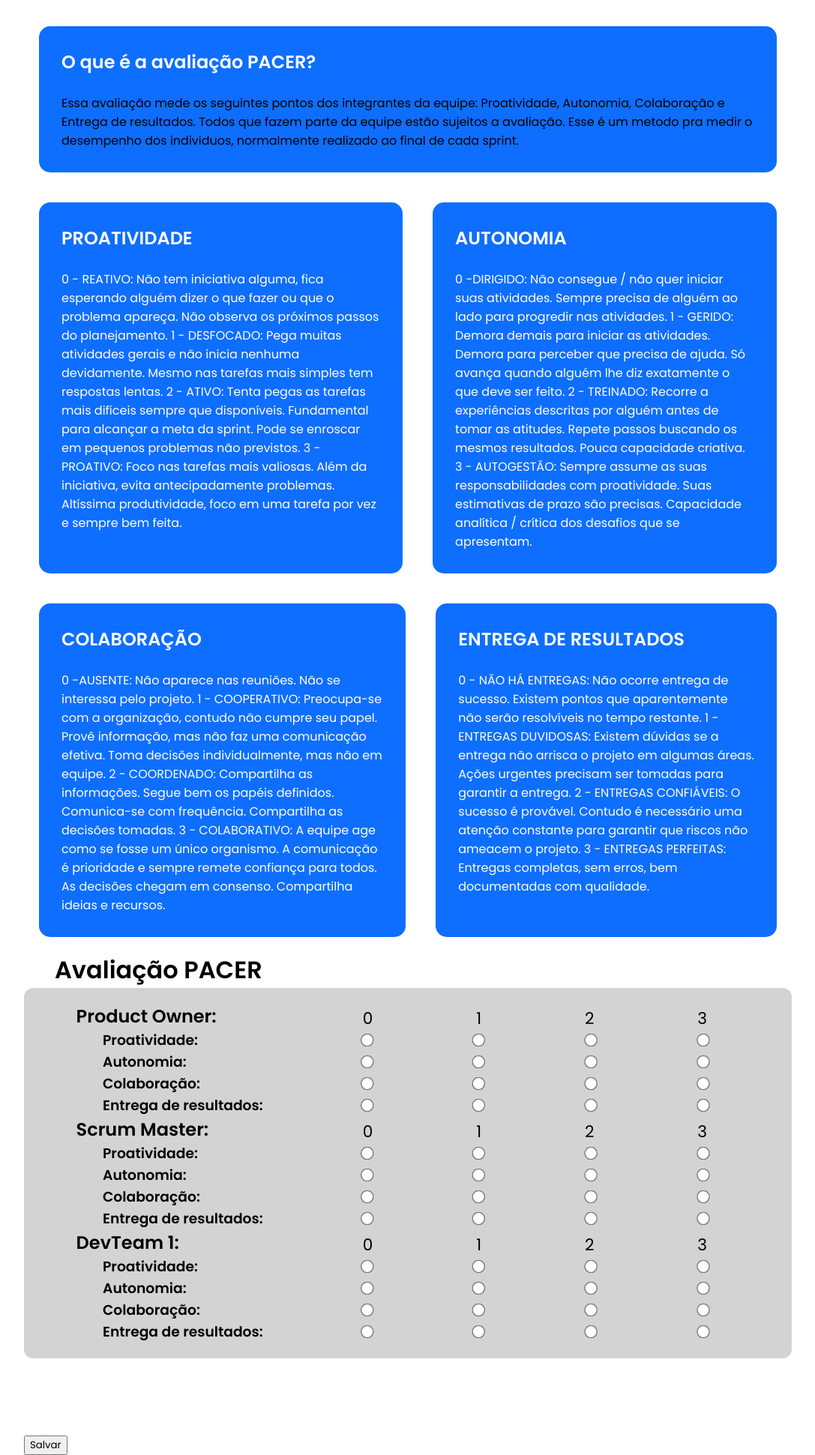
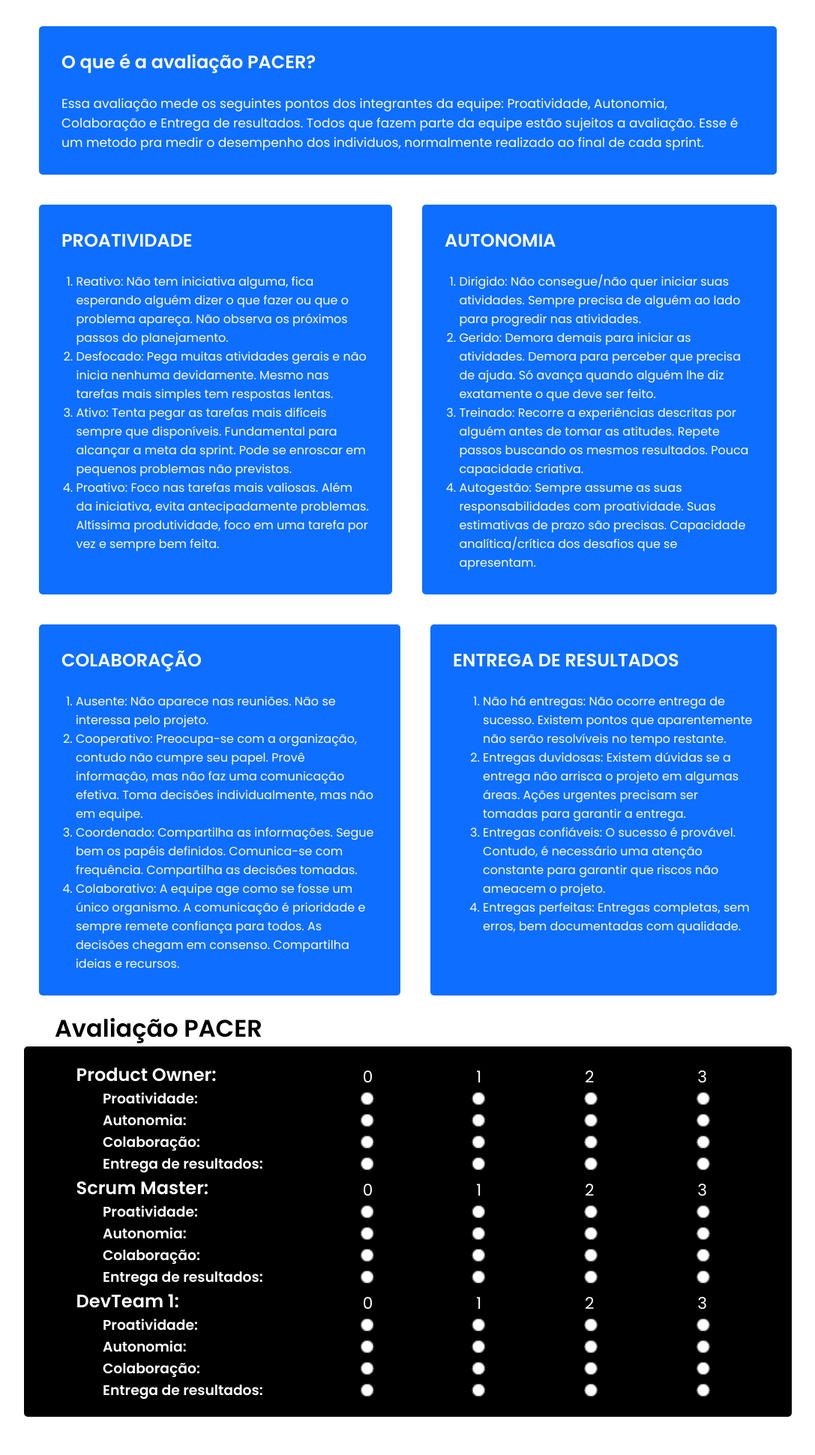
Before and after one commit to Phoenix-Team-Fatec/ScrumTutor, a Flask app: page /Pacer in a window 1280 px wide. Shown: the part 65-2006 px from the top of the page at 75% size, without its empty margins (96-1183 px from the left). Run offline with Flask 3, Linux system fonts and the light colour scheme.

Commit message:
Alteração de cores pag. pacer
O conteudo sobre as notas foi resumido e ordenado de 1 a 4 em uma <ol> e <li>, cor geral foi alterada.

```diff
--- a/SPRINT 2/static/CSS/style.css
+++ b/SPRINT 2/static/CSS/style.css
@@ -172,6 +172,10 @@ nav{
 .h2_pacer{
     margin-left: 0%;
     border-radius: 12px;
+    color: #ffffff;
+}
+.h3_pacer{
+    color: #ffffff;
 }
 .pacer_card{
     margin-right: 5%;
@@ -183,6 +187,7 @@ nav{
 }
 .pacer_check{
     width: 50%;
+    color: #ffffff;
     padding-right: 5%;
     display: flex;
     align-items: baseline;
@@ -196,8 +201,14 @@ nav{
 .pacer_card_geral{
     padding: 2%;
     margin-bottom: 10%;
-    background-color: lightgray ;
-    border-radius: 12px;
+    background-color: black;
+    border-radius: 5px;
+}
+.ol_pacer{
+    display: flex;
+    flex-direction: column;
+    text-align: left;
+    margin-left: -5%;
 }
 .card_dois{
 
@@ -209,37 +220,42 @@ nav{
     display: grid;
     grid-template-columns: auto auto auto auto;
 }
-
 .card_pacer {
     justify-content: center;
     display: flex;
     background-color:rgb(14, 110, 255);
-
-    border-radius: 15px;
+    border-radius: 5px;
     margin: 20px ;
     padding: 20px;
     transition: transform 0.3s ease;
-
 }
-
 .card_pacer:hover {
     transform: translateY(-8px); /* Efeito de elevação ao passar o mouse */
 }
-
 .card-content {
     flex: 1;
     padding: 10px;
 }
+.card-content li{
+    color: #ffffff;
+}
+.card-content h2{
+    color: #ffffff;
+}
+.card-content p{
+    color: #ffffff;
+}
 
+/*
 .card_pacer h2 {
     font-size: 1.5rem;
     margin: 0;
-    color: #ffffff;
+    color: white;
 }
 
 .card_pacer p {
     font-size: 1rem;
-    color: #ffffff;
+    color: white;
 }
 
 
@@ -250,7 +266,7 @@ nav{
 
 }
 
-
+*/
 
 /* Fim do PACER */
 
--- a/SPRINT 2/templates/pacer.html
+++ b/SPRINT 2/templates/pacer.html
@@ -6,11 +6,12 @@
     <div class="card-content">
         <h2><b>O que é a avaliação PACER?</b></h2>
         <br>
-
-
-                Essa avaliação mede os seguintes pontos dos integrantes da equipe: Proatividade, Autonomia, Colaboração e Entrega de resultados. Todos que fazem parte da equipe estão sujeitos a avaliação. Esse é um metodo pra medir o desempenho dos individuos, normalmente realizado ao final de cada sprint.
-
-
+            <p>
+            Essa avaliação mede os seguintes pontos dos integrantes da equipe:
+            Proatividade, Autonomia, Colaboração e Entrega de resultados. Todos
+            que fazem parte da equipe estão sujeitos a avaliação. Esse é um metodo
+            pra medir o desempenho dos individuos, normalmente realizado ao final de cada sprint.
+            </p>
     </div>
 </div>
 <div class="card_dois">
@@ -19,15 +20,12 @@
         <h2><b>PROATIVIDADE</b></h2>
         <br>
 
-            <p>
-                0 - REATIVO: Não tem iniciativa alguma, fica esperando alguém dizer o que fazer ou que o problema apareça. Não observa os próximos passos do planejamento.
-
-                1 - DESFOCADO: Pega muitas atividades gerais e não inicia nenhuma devidamente. Mesmo nas tarefas mais simples tem respostas lentas.
-
-                2 - ATIVO: Tenta pegas as tarefas mais difíceis sempre que disponíveis. Fundamental para alcançar a meta da sprint. Pode se enroscar em pequenos problemas não previstos.
-
-                3 - PROATIVO: Foco nas tarefas mais valiosas. Além da iniciativa, evita antecipadamente problemas. Altíssima produtividade, foco em uma tarefa por vez e sempre bem feita.
-            </p>
+        <ol class="ol_pacer">
+            <li>Reativo: Não tem iniciativa alguma, fica esperando alguém dizer o que fazer ou que o problema apareça. Não observa os próximos passos do planejamento.</li>
+            <li>Desfocado: Pega muitas atividades gerais e não inicia nenhuma devidamente. Mesmo nas tarefas mais simples tem respostas lentas.</li>
+            <li>Ativo: Tenta pegar as tarefas mais difíceis sempre que disponíveis. Fundamental para alcançar a meta da sprint. Pode se enroscar em pequenos problemas não previstos.</li>
+            <li>Proativo: Foco nas tarefas mais valiosas. Além da iniciativa, evita antecipadamente problemas. Altíssima produtividade, foco em uma tarefa por vez e sempre bem feita.</li>
+        </ol>
 
     </div>
 </div>
@@ -36,17 +34,12 @@
     <div class="card-content">
         <h2><b>AUTONOMIA</b></h2>
         <br>
-
-            <p>
-                0 -DIRIGIDO: Não consegue / não quer iniciar suas atividades. Sempre precisa de alguém ao lado para progredir nas atividades.
-
-                1 - GERIDO: Demora demais para iniciar as atividades. Demora para perceber que precisa de ajuda. Só avança quando alguém lhe diz exatamente o que deve ser feito.
-
-                2 - TREINADO: Recorre a experiências descritas por alguém antes de tomar as atitudes. Repete passos buscando os mesmos resultados. Pouca capacidade criativa.
-
-                3 - AUTOGESTÃO: Sempre assume as suas responsabilidades com proatividade. Suas estimativas de prazo são precisas. Capacidade analítica / crítica dos desafios que se apresentam.
-            </p>
-
+        <ol class="ol_pacer">
+            <li>Dirigido: Não consegue/não quer iniciar suas atividades. Sempre precisa de alguém ao lado para progredir nas atividades.</li>
+            <li>Gerido: Demora demais para iniciar as atividades. Demora para perceber que precisa de ajuda. Só avança quando alguém lhe diz exatamente o que deve ser feito.</li>
+            <li>Treinado: Recorre a experiências descritas por alguém antes de tomar as atitudes. Repete passos buscando os mesmos resultados. Pouca capacidade criativa.</li>
+            <li>Autogestão: Sempre assume as suas responsabilidades com proatividade. Suas estimativas de prazo são precisas. Capacidade analítica/crítica dos desafios que se apresentam.</li>
+        </ol>
     </div>
 </div>
 </div>
@@ -55,17 +48,12 @@
     <div class="card-content">
         <h2><b>COLABORAÇÃO</b></h2>
         <br>
-
-            <p>
-                0 -AUSENTE: Não aparece nas reuniões. Não se interessa pelo projeto.
-
-                1 - COOPERATIVO: Preocupa-se com a organização, contudo não cumpre seu papel. Provê informação, mas não faz uma comunicação efetiva. Toma decisões individualmente, mas não em equipe.
-
-                2 - COORDENADO: Compartilha as informações. Segue bem os papéis definidos. Comunica-se com frequência. Compartilha as decisões tomadas.
-
-                3 - COLABORATIVO: A equipe age como se fosse um único organismo. A comunicação é prioridade e sempre remete confiança para todos. As decisões chegam em consenso. Compartilha ideias e recursos.
-            </p>
-
+        <ol class="ol_pacer">
+            <li>Ausente: Não aparece nas reuniões. Não se interessa pelo projeto.</li>
+            <li>Cooperativo: Preocupa-se com a organização, contudo não cumpre seu papel. Provê informação, mas não faz uma comunicação efetiva. Toma decisões individualmente, mas não em equipe.</li>
+            <li>Coordenado: Compartilha as informações. Segue bem os papéis definidos. Comunica-se com frequência. Compartilha as decisões tomadas.</li>
+            <li>Colaborativo: A equipe age como se fosse um único organismo. A comunicação é prioridade e sempre remete confiança para todos. As decisões chegam em consenso. Compartilha ideias e recursos.</li>
+        </ol>
     </div>
 </div>
 
@@ -73,21 +61,18 @@
     <div class="card-content">
         <h2><b>ENTREGA DE RESULTADOS</b></h2>
         <br>
-
-            <p>
-                0 - NÃO HÁ ENTREGAS: Não ocorre entrega de sucesso. Existem pontos que aparentemente não serão resolvíveis no tempo restante.
-
-                1 - ENTREGAS DUVIDOSAS: Existem dúvidas se a entrega não arrisca o projeto em algumas áreas. Ações urgentes precisam ser tomadas para garantir a entrega.
-
-                2 - ENTREGAS CONFIÁVEIS: O sucesso é provável. Contudo é necessário uma atenção constante para garantir que riscos não ameacem o projeto.
-
-                3 - ENTREGAS PERFEITAS: Entregas completas, sem erros, bem documentadas com qualidade.
-            </p>
-
+        <ol>
+            <li>Não há entregas: Não ocorre entrega de sucesso. Existem pontos que aparentemente não serão resolvíveis no tempo restante.</li>
+            <li>Entregas duvidosas: Existem dúvidas se a entrega não arrisca o projeto em algumas áreas. Ações urgentes precisam ser tomadas para garantir a entrega.</li>
+            <li>Entregas confiáveis: O sucesso é provável. Contudo, é necessário uma atenção constante para garantir que riscos não ameacem o projeto.</li>
+            <li>Entregas perfeitas: Entregas completas, sem erros, bem documentadas com qualidade.</li>
+        </ol>
     </div>
 </div>
 </div>
+
 <!--Início Avaliação PACER-->
+
     <h1 class="h1_pacer">Avaliação PACER</h1>
             <form method="post" action="/Criar">
                 <div class="pacer_card_geral">
@@ -102,7 +87,7 @@
                     </div>
                     <div class="pacer_card">
                         <div class="pacer_card__ngc">
-                            <h3>Proatividade:</h3>
+                            <h3 class="h3_pacer">Proatividade:</h3>
                         </div>
                                 <div class="pacer_check">
                                     <input type="radio" id="nota0" name="proat_po" value="0" required>
@@ -113,7 +98,7 @@
                     </div>
                     <div class="pacer_card">
                         <div class="pacer_card__ngc">
-                            <h3>Autonomia:</h3>
+                            <h3 class="h3_pacer">Autonomia:</h3>
                         </div>
                                 <div class="pacer_check">
                                     <input type="radio" id="nota0" name="aut_po" value="0" required>
@@ -124,7 +109,7 @@
                     </div>
                     <div class="pacer_card">
                         <div class="pacer_card__ngc">
-                            <h3>Colaboração:</h3>
+                            <h3 class="h3_pacer">Colaboração:</h3>
                         </div>
                                 <div class="pacer_check">
                                     <input type="radio" id="nota0" name="colab_po" value="0" required>
@@ -135,7 +120,7 @@
                     </div>
                     <div class="pacer_card">
                         <div class="pacer_card__ngc">
-                            <h3>Entrega de resultados:</h3>
+                            <h3 class="h3_pacer">Entrega de resultados:</h3>
                         </div>
                                 <div class="pacer_check">
                                     <input type="radio" id="nota0" name="entrega_po" value="0" required>
@@ -155,7 +140,7 @@
                     </div>
                     <div class="pacer_card">
                         <div class="pacer_card__ngc">
-                            <h3>Proatividade:</h3>
+                            <h3 class="h3_pacer">Proatividade:</h3>
                         </div>
                                 <div class="pacer_check">
                                     <input type="radio" id="nota0" name="proat_sm" value="0">
@@ -166,7 +151,7 @@
                     </div>
                     <div class="pacer_card">
                         <div class="pacer_card__ngc">
-                            <h3>Autonomia:</h3>
+                            <h3 class="h3_pacer">Autonomia:</h3>
                         </div>
                                 <div class="pacer_check">
                                     <input type="radio" id="nota0" name="aut_sm" value="0">
@@ -177,7 +162,7 @@
                     </div>
                     <div class="pacer_card">
                         <div class="pacer_card__ngc">
-                            <h3>Colaboração:</h3>
+                            <h3 class="h3_pacer">Colaboração:</h3>
                         </div>
                                 <div class="pacer_check">
                                     <input type="radio" id="nota0" name="colab_sm" value="0">
@@ -188,7 +173,7 @@
                     </div>
                     <div class="pacer_card">
                         <div class="pacer_card__ngc">
-                            <h3>Entrega de resultados:</h3>
+                            <h3 class="h3_pacer">Entrega de resultados:</h3>
                         </div>
                                 <div class="pacer_check">
                                     <input type="radio" id="nota0" name="entrega_sm" value="0">
@@ -208,7 +193,7 @@
                     </div>
                     <div class="pacer_card">
                         <div class="pacer_card__ngc">
-                            <h3>Proatividade:</h3>
+                            <h3 class="h3_pacer">Proatividade:</h3>
                         </div>
                                 <div class="pacer_check">
                                     <input type="radio" id="nota0" name="proat_dt" value="0">
@@ -219,7 +204,7 @@
                     </div>
                     <div class="pacer_card">
                         <div class="pacer_card__ngc">
-                            <h3>Autonomia:</h3>
+                            <h3 class="h3_pacer">Autonomia:</h3>
                         </div>
                                 <div class="pacer_check">
                                     <input type="radio" id="nota0" name="aut_dt" value="0">
@@ -230,7 +215,7 @@
                     </div>
                     <div class="pacer_card">
                         <div class="pacer_card__ngc">
-                            <h3>Colaboração:</h3>
+                            <h3 class="h3_pacer">Colaboração:</h3>
                         </div>
                                 <div class="pacer_check">
                                     <input type="radio" id="nota0" name="colab_dt" value="0">
@@ -241,7 +226,7 @@
                     </div>
                     <div class="pacer_card">
                         <div class="pacer_card__ngc">
-                            <h3>Entrega de resultados:</h3>
+                            <h3 class="h3_pacer">Entrega de resultados:</h3>
                         </div>
                                 <div class="pacer_check">
                                     <input type="radio" id="nota0" name="entrega_dt" value="0">
```
